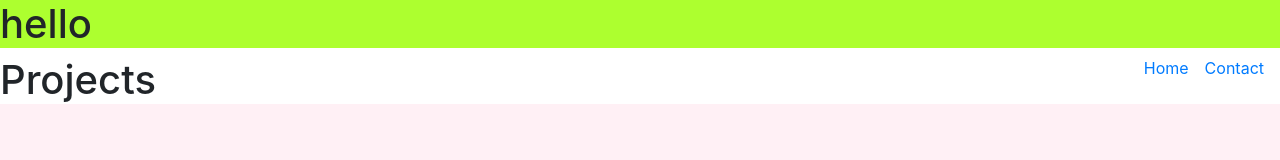
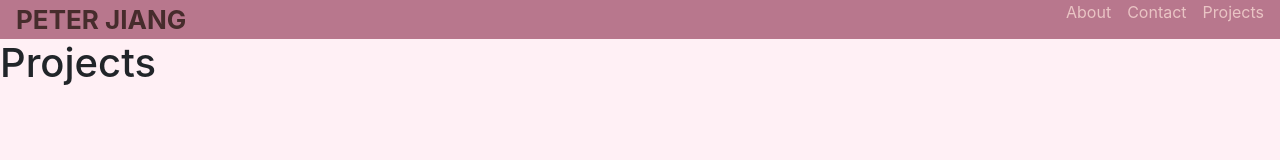
Before and after one commit to pzjiang/website, a Gatsby site: page /projects in a window 1280 px wide. Built offline with nearby package versions, Linux system fonts and the light colour scheme; Gatsby itself is replaced by a stand-in of ours.

Commit message:
styled the links and added a new about page

```diff
--- a/src/components/layout.js
+++ b/src/components/layout.js
@@ -4,8 +4,8 @@ import { Link } from "gatsby"
 
 
 const ListLink = props => (
-    <li className={layoutstyle.tabs}>
-        <Link to={props.to}>{props.children}</Link>
+    <li className={layoutstyle.tablist}>
+        <Link className={layoutstyle.tabs} to={props.to}>{props.children}</Link>
     </li>
 )
 
@@ -31,14 +31,15 @@ export default function Layout({ children }) {
 
         <div className={layoutstyle.banner}>
             <header className={layoutstyle.banned}>
-                <h1>hello</h1>
+
 
                 <ul className={layoutstyle.pagetabs}>
-                    <ListLink to="/">Home</ListLink>
+                    <ListLink to="/about/">About</ListLink>
                     <ListLink to="/contact/">Contact</ListLink>
-
+                    <ListLink to="/projects/">Projects</ListLink>
 
                 </ul>
+                <Link className={layoutstyle.homelink} to="/">PETER JIANG</Link>
 
 
             </header>
--- a/src/pages/projects.js
+++ b/src/pages/projects.js
@@ -5,6 +5,7 @@ export default function Projects() {
     return (
         <Layout>
             <h1>Projects</h1>
+
         </Layout>
     )
 }
--- a/src/styles/layoutstyle.module.css
+++ b/src/styles/layoutstyle.module.css
@@ -1,22 +1,44 @@
 .banner {
     margin: 0 0 auto;
+    background-color: lavenderblush
 
 
 }
 
 .banned {
-    background-color: greenyellow;
+    background-color: rgb(184, 119, 141);
 
 
 
 }
 
-.tabs {
+.tablist {
     margin-right: 1rem;
     display: inline-block;
+
+}
+.tabs {
+    color: rgb(233, 196, 196);
+}
+.tabs:hover {
+    color: rgb(233, 196, 196);
 }
 
 .pagetabs {
     float: right;
     list-style: none;
+
 }
+
+.homelink {
+    margin: 1rem;
+    font-weight: bold;
+    color: #462c2c;
+
+    font-size: 26px;
+}
+.homelink:hover {
+    text-decoration: none;
+    color: #462c2c;
+
+}
```
Also changed, not shown: src/pages/about.js (added, +12 -0 lines).
